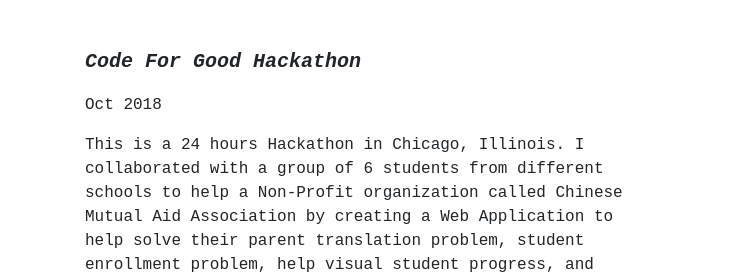
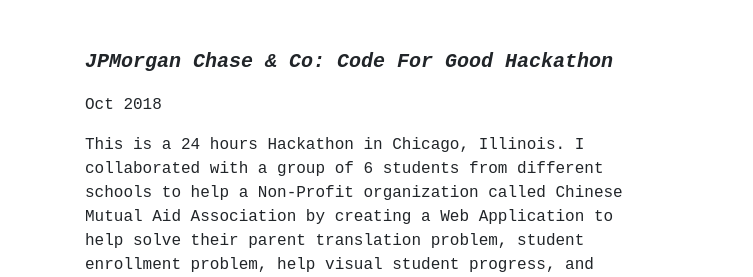
Before and after one commit to salvillalon45/portfolio-version-2, a plain HTML site: page templates/projects.html in a window 1280 px wide. Shown: the part 349-626 px from the top of the page, 0-753 px from the left. Drawn offline with nearby package versions, Linux system fonts and the light colour scheme; grey boxes are pictures that could not be loaded; a web font is replaced by a local one.

Commit message:
Added title for hackathong

```diff
--- a/templates/projects.html
+++ b/templates/projects.html
@@ -69,7 +69,7 @@
         <div class="row recent-proj">
           <div class="col-md-6">
             <div class="project-description">
-              <p class="project-title"><em>Code For Good Hackathon</em></p>
+              <p class="project-title"><em>JPMorgan Chase & Co: Code For Good Hackathon</em></p>
               <p>Oct 2018</p>
               <p>This is a 24 hours Hackathon in Chicago, Illinois. I collaborated with a group of 6 students from different schools to help a Non-Profit organization called Chinese Mutual Aid Association by creating a Web Application to help solve their parent translation problem, student enrollment problem, help visual student progress, and provide extra homework practice for students.</p>
               <p>During the hackathon, I became Lead Front-End Developer in a group of 6 to create the Front-End of the web application</p>
```
